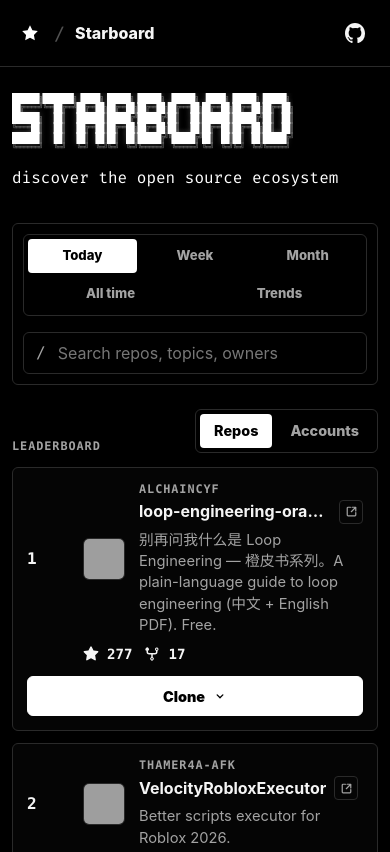
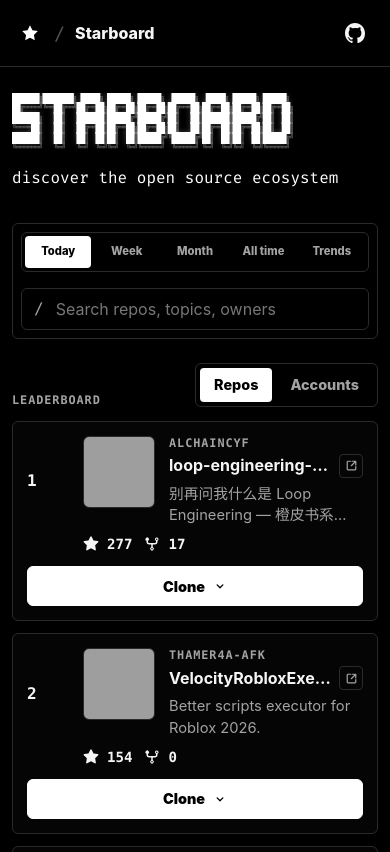
Before and after one commit to richling98/starboard, a website: page index.html in a window 390 px wide. Shown: the top 852 px of the page. Drawn offline with Linux system fonts and the light colour scheme; no server answers; grey boxes are pictures that could not be loaded.

Commit message:
fix: refine mobile repo card layout

```diff
--- a/styles.css
+++ b/styles.css
@@ -1253,30 +1253,25 @@ h1 {
 
   .controls-band {
     top: 71px;
-    padding: 10px;
+    padding: 8px;
   }
 
   .period-tabs {
     display: grid;
-    grid-template-columns: repeat(6, minmax(0, 1fr));
+    grid-template-columns: repeat(5, minmax(0, 1fr));
+    gap: 2px;
     width: 100%;
     min-width: 0;
+    padding: 3px;
   }
 
   .tab {
-    min-height: 34px;
-    font-size: 0.82rem;
+    min-height: 32px;
+    font-size: 0.7rem;
     line-height: 1;
     min-width: 0;
-    padding: 0 6px;
-  }
-
-  .tab:nth-child(-n + 3) {
-    grid-column: span 2;
-  }
-
-  .tab:nth-child(n + 4) {
-    grid-column: span 3;
+    padding: 0 2px;
+    white-space: nowrap;
   }
 
   .filters {
@@ -1312,13 +1307,21 @@ h1 {
 
   .repo-identity {
     grid-column: 2 / -1;
-    grid-template-columns: 42px minmax(0, 1fr);
+    align-items: start;
+    grid-template-columns: 72px minmax(0, 1fr);
   }
 
   .repo-avatar,
   .skeleton-avatar {
-    width: 42px;
-    height: 42px;
+    width: 72px;
+    height: 72px;
+  }
+
+  .repo-description {
+    display: -webkit-box;
+    overflow: hidden;
+    -webkit-box-orient: vertical;
+    -webkit-line-clamp: 2;
   }
 
   .repo-stars,
@@ -1459,3 +1462,20 @@ h1 {
     padding-top: 26px;
   }
 }
+
+@media (max-width: 360px) {
+  .tab {
+    min-height: 30px;
+    font-size: 0.64rem;
+  }
+
+  .repo-identity {
+    grid-template-columns: 64px minmax(0, 1fr);
+  }
+
+  .repo-avatar,
+  .skeleton-avatar {
+    width: 64px;
+    height: 64px;
+  }
+}
```
